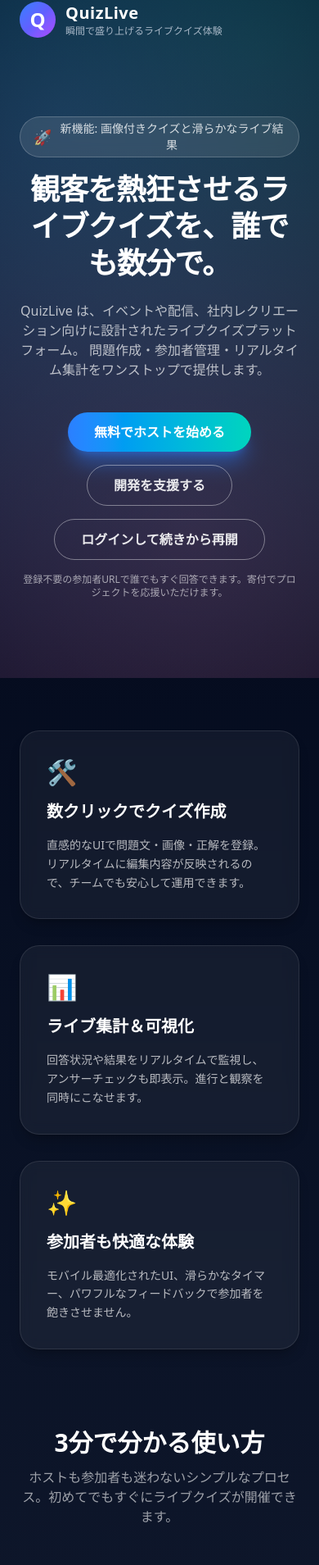
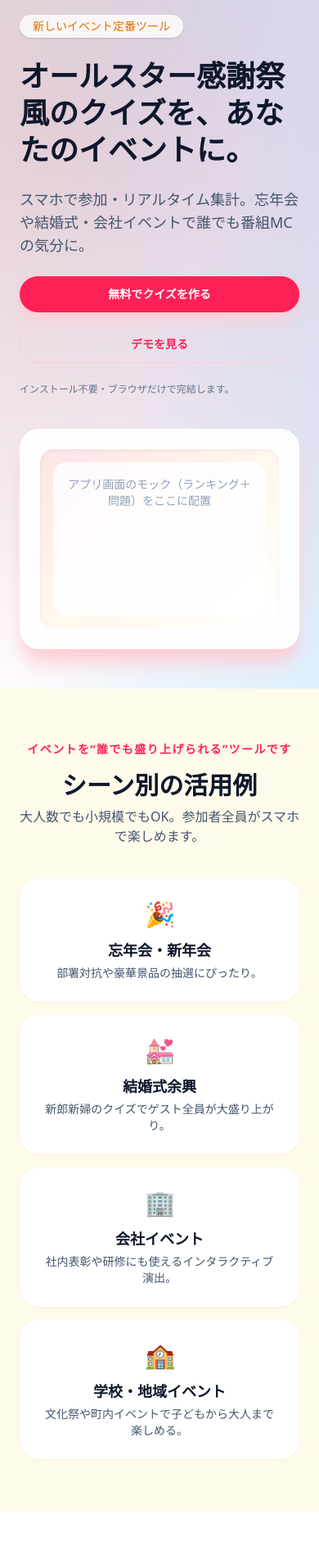
Before and after one commit to kutanitakuya/quiz-app-github, a Next.js app: page / in a window 390 px wide. Shown: the part 30-1939 px from the top of the page at 82% size. Built offline with nearby package versions, Linux system fonts and the light colour scheme; no server answers.

Commit message:
20251122 UI改善 結果画面修正

```diff
--- a/app/page.tsx
+++ b/app/page.tsx
@@ -2,257 +2,296 @@
 
 import Link from 'next/link';
 
+const scenes = [
+  { title: '忘年会・新年会', description: '部署対抗や豪華景品の抽選にぴったり。', emoji: '🎉' },
+  { title: '結婚式余興', description: '新郎新婦のクイズでゲスト全員が大盛り上がり。', emoji: '💒' },
+  { title: '会社イベント', description: '社内表彰や研修にも使えるインタラクティブ演出。', emoji: '🏢' },
+  { title: '学校・地域イベント', description: '文化祭や町内イベントで子どもから大人まで楽しめる。', emoji: '🏫' },
+];
+
 const features = [
   {
-    title: '数クリックでクイズ作成',
-    description:
-      '直感的なUIで問題文・画像・正解を登録。リアルタイムに編集内容が反映されるので、チームでも安心して運用できます。',
-    icon: '🛠️',
-  },
-  {
-    title: 'ライブ集計＆可視化',
-    description:
-      '回答状況や結果をリアルタイムで監視し、アンサーチェックも即表示。進行と観察を同時にこなせます。',
+    title: 'リアルタイム集計',
+    body: '回答状況が秒単位で変動。番組さながらの緊張感で盛り上がります。',
     icon: '📊',
   },
   {
-    title: '参加者も快適な体験',
-    description:
-      'モバイル最適化されたUI、滑らかなタイマー、パワフルなフィードバックで参加者を飽きさせません。',
-    icon: '✨',
+    title: '10問まで無料作成',
+    body: 'お試し利用に十分なボリューム。課金なしで全機能を体験できます。',
+    icon: '🎁',
+  },
+  {
+    title: 'スマホ参加OK',
+    body: 'URLやQRコードを配るだけ。アプリ不要で誰でもすぐ参加。',
+    icon: '📱',
+  },
+  {
+    title: '司会者モード',
+    body: 'スタート・締切・正解発表をワンタップで操作。進行が驚くほど楽に。',
+    icon: '🎤',
   },
 ];
 
 const steps = [
+  { step: '1', title: 'クイズを作る', detail: '問題文・画像・正解を入力するだけ。' },
+  { step: '2', title: 'URL/QRを共有', detail: '参加者はスマホでアクセスして待機。' },
+  { step: '3', title: '司会者がスタート', detail: 'リアルタイムに集計しながらイベントを盛り上げる！' },
+];
+
+const reviews = [
   {
-    title: '1. アカウント作成',
-    description:
-      'メールアドレスとパスワードでホスト用アカウントを登録。メール確認後すぐにクイズ作成が始められます。',
+    quote: '忘年会で一番盛り上がりました。タイマー演出が最高！',
+    name: '広告代理店 / 幹事 A さん',
   },
   {
-    title: '2. クイズを登録',
-    description:
-      '文章や画像付きの設問を最大全10問まで登録。制限時間や解説など、必要な情報をワンストップで設定可能です。',
+    quote: '結婚式の余興で新郎新婦クイズを実施。ゲスト全員が参加できて大満足でした。',
+    name: '新郎新婦のお友だち B さん',
   },
   {
-    title: '3. リンクを共有',
-    description:
-      '発行された参加用URLを共有するだけ。参加者はブラウザからアクセスし、その場で回答を送信できます。',
-  },
-  {
-    title: '4. ライブ配信',
-    description:
-      '進行画面でタイマーをスタートし、アンサーチェックや結果発表をワンクリックで操作。会場もオンライン配信もお任せ。',
+    quote: '司会がボタンひとつで進められるので、当日の段取りがぐっと楽になりました。',
+    name: 'IT企業 / 司会 C さん',
   },
 ];
 
 const faqs = [
-  {
-    question: '料金はかかりますか？',
-    answer:
-      '現在は無料でご利用いただけます。今後、商用利用に応じたプランを展開予定です。',
-  },
-  {
-    question: '画像サイズに制限はありますか？',
-    answer:
-      'はい。アップロード時に自動で圧縮・リサイズし、2MB以内に収まるよう最適化しています。',
-  },
-  {
-    question: 'インストールは必要ですか？',
-    answer:
-      'ブラウザだけで完結します。PC・タブレット・スマートフォンで利用可能です。',
-  },
-  {
-    question: '同時参加者は何人まで？',
-    answer:
-      'リアルタイムの参加者数に制限はありません。Firebaseのプランに応じてスケールします。',
-  },
+  { q: '何人まで参加できますか？', a: 'Firebase を利用しているため数百人規模でも問題ありません。' },
+  { q: 'スマホだけで参加できますか？', a: 'ブラウザがあればOK。アプリのインストールは不要です。' },
+  { q: '無料で使えますか？', a: 'はい。10問までのクイズ作成やライブ配信は無料です。' },
+  { q: '機械や専用の知識は必要ですか？', a: '必要ありません。司会者画面のボタンを押すだけで進行できます。' },
 ];
 
 export default function Home() {
   return (
-    <div className="min-h-screen bg-gradient-to-b from-slate-950 via-slate-900 to-slate-950 text-white">
-      <header className="relative overflow-hidden">
-        <div className="absolute inset-0 bg-[radial-gradient(circle_at_20%_20%,rgba(59,130,246,0.25),transparent)]" />
-        <div className="absolute inset-0 bg-[radial-gradient(circle_at_80%_10%,rgba(16,185,129,0.2),transparent)]" />
-        <div className="absolute inset-0 bg-[radial-gradient(circle_at_60%_80%,rgba(244,114,182,0.18),transparent)]" />
-
-        <nav className="relative z-10 mx-auto flex max-w-6xl items-center justify-between px-6 py-8">
-          <div className="flex items-center gap-3">
-            <span className="flex h-11 w-11 items-center justify-center rounded-full bg-gradient-to-br from-blue-500 via-indigo-500 to-purple-500 text-2xl font-bold">
-              Q
-            </span>
-            <div>
-              <p className="text-xl font-semibold tracking-wide">QuizLive</p>
-              <p className="text-xs text-slate-300/80">瞬間で盛り上げるライブクイズ体験</p>
+    <div className="min-h-screen bg-white text-slate-900">
+      {/* hero */}
+      <header className="relative overflow-hidden bg-gradient-to-br from-amber-50 via-white to-sky-100">
+        <div className="absolute inset-0 bg-[radial-gradient(circle_at_20%_20%,rgba(248,113,113,0.25),transparent)]" />
+        <div className="absolute inset-0 bg-[radial-gradient(circle_at_80%_0%,rgba(59,130,246,0.2),transparent)]" />
+        <div className="relative z-10 mx-auto flex max-w-6xl flex-col gap-10 px-6 py-12 lg:flex-row lg:items-center">
+          <div className="flex-1 space-y-6">
+            <p className="inline-flex items-center gap-2 rounded-full bg-white/80 px-4 py-1 text-sm font-medium text-amber-600 shadow">
+              新しいイベント定番ツール
+            </p>
+            <h1 className="text-4xl font-extrabold leading-tight text-slate-900 sm:text-5xl">
+              オールスター感謝祭風のクイズを、あなたのイベントに。
+            </h1>
+            <p className="text-lg text-slate-600">
+              スマホで参加・リアルタイム集計。忘年会や結婚式・会社イベントで誰でも番組MCの気分に。
+            </p>
+            <div className="flex flex-col gap-4 sm:flex-row">
+              <Link
+                href="/host"
+                className="rounded-full bg-rose-500 px-8 py-3 text-center text-sm font-semibold text-white shadow-lg shadow-rose-200 transition hover:bg-rose-400"
+              >
+                無料でクイズを作る
+              </Link>
+              <Link
+                href="/participant"
+                className="rounded-full border border-rose-200 px-8 py-3 text-center text-sm font-semibold text-rose-500 transition hover:border-rose-300 hover:text-rose-600"
+              >
+                デモを見る
+              </Link>
+            </div>
+            <p className="text-xs text-slate-500">インストール不要・ブラウザだけで完結します。</p>
+          </div>
+          <div className="flex-1">
+            <div className="rounded-3xl border border-white/70 bg-white/90 p-6 shadow-xl shadow-rose-200">
+              <div className="aspect-[4/3] rounded-2xl bg-gradient-to-br from-rose-100 via-orange-50 to-white p-4 shadow-inner">
+                <div className="h-full w-full rounded-2xl border border-dashed border-white/60 bg-white/80 p-4 text-center text-sm text-slate-400">
+                  アプリ画面のモック（ランキング＋問題）をここに配置
                 </div>
               </div>
-          <div className="hidden items-center gap-4 md:flex">
-            <Link
-              href="/donate"
-              className="rounded-full border border-white/30 px-4 py-2 text-sm font-medium text-white/90 transition hover:border-white hover:text-white"
-            >
-              寄付する
-            </Link>
-            <Link
-              href="/login"
-              className="rounded-full border border-white/30 px-4 py-2 text-sm font-medium text-white/90 transition hover:border-white hover:text-white"
-            >
-              ログイン
-            </Link>
-            <Link
-              href="/host"
-              className="rounded-full bg-gradient-to-r from-blue-500 to-blue-400 px-5 py-2 text-sm font-semibold text-white shadow-lg shadow-blue-500/40 transition hover:from-blue-400 hover:to-blue-300"
-            >
-              今すぐ試す
-            </Link>
             </div>
-        </nav>
-
-        <div className="relative z-10 mx-auto flex max-w-5xl flex-col items-center px-6 pb-24 pt-16 text-center">
-          <span className="mb-4 inline-flex items-center gap-2 rounded-full border border-white/20 bg-white/10 px-4 py-1 text-sm text-white/80 backdrop-blur">
-            <span className="text-lg">🚀</span>
-            新機能: 画像付きクイズと滑らかなライブ結果
-          </span>
-          <h1 className="max-w-3xl text-4xl font-bold leading-tight tracking-tight text-white sm:text-5xl lg:text-6xl">
-            観客を熱狂させるライブクイズを、誰でも数分で。
-          </h1>
-          <p className="mt-6 max-w-3xl text-base text-white/70 sm:text-lg">
-            QuizLive は、イベントや配信、社内レクリエーション向けに設計されたライブクイズプラットフォーム。
-            問題作成・参加者管理・リアルタイム集計をワンストップで提供します。
-          </p>
-          <div className="mt-10 flex flex-col items-center gap-4 sm:flex-row">
-            <Link
-              href="/host"
-              className="rounded-full bg-gradient-to-r from-blue-500 to-teal-400 px-8 py-3 text-base font-semibold text-white shadow-xl shadow-blue-500/40 transition hover:scale-[1.01] hover:from-blue-400 hover:to-teal-300"
-            >
-              無料でホストを始める
-            </Link>
-            <Link
-              href="/donate"
-              className="rounded-full border border-white/40 px-8 py-3 text-base font-semibold text-white/90 transition hover:border-white hover:text-white"
-            >
-              開発を支援する
-            </Link>
-            <Link
-              href="/login"
-              className="rounded-full border border-white/40 px-8 py-3 text-base font-semibold text-white/90 transition hover:border-white hover:text-white"
-            >
-              ログインして続きから再開
-            </Link>
           </div>
-          <p className="mt-4 text-xs text-white/60">
-            登録不要の参加者URLで誰でもすぐ回答できます。寄付でプロジェクトを応援いただけます。
-          </p>
         </div>
       </header>
 
-      <main className="relative z-10 space-y-24 pb-24">
-        <section className="mx-auto max-w-6xl px-6 mt-16">
-          <div className="grid gap-8 md:grid-cols-3">
+      <main className="space-y-20 pb-20">
+        {/* scene cards */}
+        <section className="bg-amber-50 py-16">
+          <div className="mx-auto max-w-6xl px-6">
+            <div className="mb-10 text-center">
+              <p className="text-sm font-semibold uppercase tracking-widest text-rose-500">
+                イベントを“誰でも盛り上げられる”ツールです
+              </p>
+              <h2 className="mt-4 text-3xl font-bold text-slate-900">シーン別の活用例</h2>
+              <p className="mt-2 text-slate-600">大人数でも小規模でもOK。参加者全員がスマホで楽しめます。</p>
+            </div>
+            <div className="grid gap-4 sm:grid-cols-2 lg:grid-cols-4">
+              {scenes.map((scene) => (
+                <div
+                  key={scene.title}
+                  className="rounded-3xl border border-white/70 bg-white p-6 text-center shadow-sm shadow-orange-100"
+                >
+                  <div className="text-3xl">{scene.emoji}</div>
+                  <h3 className="mt-3 text-lg font-semibold">{scene.title}</h3>
+                  <p className="mt-1 text-sm text-slate-600">{scene.description}</p>
+                </div>
+              ))}
+            </div>
+          </div>
+        </section>
+
+        {/* features */}
+        <section className="mx-auto max-w-6xl px-6">
+          <div className="mb-10 text-center">
+            <p className="text-sm font-semibold uppercase tracking-widest text-sky-500">
+              番組のようなドキドキ感を実現する機能
+            </p>
+            <h2 className="mt-4 text-3xl font-bold text-slate-900">QuizLive の特徴</h2>
+          </div>
+          <div className="grid gap-6 md:grid-cols-2">
             {features.map((feature) => (
               <div
                 key={feature.title}
-                className="rounded-3xl border border-white/10 bg-white/5 p-8 shadow-lg shadow-black/20 backdrop-blur transition hover:translate-y-[-4px] hover:bg-white/10"
+                className="flex gap-4 rounded-3xl border border-slate-100 bg-white p-6 shadow-lg shadow-slate-100"
               >
-                <div className="mb-4 text-3xl">{feature.icon}</div>
-                <h3 className="text-xl font-semibold text-white">{feature.title}</h3>
-                <p className="mt-4 text-sm leading-relaxed text-white/70">{feature.description}</p>
+                <div className="text-3xl">{feature.icon}</div>
+                <div>
+                  <h3 className="text-lg font-semibold text-slate-900">{feature.title}</h3>
+                  <p className="mt-2 text-sm text-slate-600">{feature.body}</p>
+                </div>
               </div>
             ))}
           </div>
         </section>
 
-        <section className="mx-auto max-w-5xl px-6">
+        {/* mock demo */}
+        <section className="bg-gradient-to-br from-sky-50 to-rose-50 py-16">
+          <div className="mx-auto max-w-6xl px-6">
             <div className="mb-12 text-center">
-            <h2 className="text-3xl font-bold text-white sm:text-4xl">3分で分かる使い方</h2>
-            <p className="mt-3 text-white/60">
-              ホストも参加者も迷わないシンプルなプロセス。初めてでもすぐにライブクイズが開催できます。
+              <p className="text-sm font-semibold uppercase tracking-widest text-sky-500">
+                デモイメージ
               </p>
+              <h2 className="mt-4 text-3xl font-bold text-slate-900">番組風の画面をそのまま再現</h2>
             </div>
-          <div className="grid gap-6 md:grid-cols-2">
-            {steps.map((step) => (
-              <div
-                key={step.title}
-                className="rounded-3xl border border-white/10 bg-gradient-to-br from-white/10 to-white/[0.03] p-6 shadow-lg shadow-black/10 backdrop-blur"
-              >
-                <h3 className="text-lg font-semibold text-white">{step.title}</h3>
-                <p className="mt-3 text-sm text-white/70">{step.description}</p>
+            <div className="grid gap-6 lg:grid-cols-3">
+              <div className="lg:col-span-2">
+                <div className="rounded-[40px] border-4 border-white bg-white shadow-2xl">
+                  <div className="rounded-[36px] border border-slate-100 bg-gradient-to-br from-white to-slate-50 p-10 text-center text-slate-400">
+                    スマホのモックアップ（問題画面）
                   </div>
-            ))}
                 </div>
-        </section>
-
-        <section className="mx-auto max-w-5xl px-6">
-          <div className="rounded-3xl bg-gradient-to-br from-blue-600/30 to-indigo-600/20 p-10 shadow-xl shadow-blue-900/30 backdrop-blur">
-            <div className="flex flex-col gap-8 md:flex-row md:items-center">
-              <div className="md:w-1/2">
-                <h2 className="text-3xl font-bold text-white sm:text-4xl">感動のあるクイズイベントを。</h2>
-                <p className="mt-4 text-sm leading-relaxed text-white/70">
-                  ライブ会場、ウェビナー、学習イベント、社内研修ーーあらゆるシーンで QuizLive が活躍します。
-                  制限時間アニメーションや回答フィードバックなど、参加者が熱中する仕掛けを多数搭載。
-                </p>
               </div>
-              <div className="md:w-1/2">
-                <div className="rounded-2xl border border-white/20 bg-white/10 p-6 shadow-lg shadow-blue-900/20">
-                  <ul className="space-y-3 text-sm text-white/80">
-                    <li className="flex items-start gap-3">
-                      <span className="mt-0.5 text-xl">✅</span>
-                      <p>ホスト画面から参加リンクを即発行。共有もラクラク。</p>
-                    </li>
-                    <li className="flex items-start gap-3">
-                      <span className="mt-0.5 text-xl">✅</span>
-                      <p>参加者画面はスマホ最適化済み。滑らかなタイマーとアニメーション。</p>
-                    </li>
-                    <li className="flex items-start gap-3">
-                      <span className="mt-0.5 text-xl">✅</span>
-                      <p>回答状況・結果をリアルタイム集計。アンサーチェックもワンタップ。</p>
-                    </li>
-                    <li className="flex items-start gap-3">
-                      <span className="mt-0.5 text-xl">✅</span>
-                      <p>画像付き設問を自動圧縮＆最適化。アップロードもスムーズです。</p>
-                    </li>
-                  </ul>
+              <div className="space-y-4">
+                <div className="rounded-3xl border border-white bg-white p-6 text-center text-slate-400 shadow">
+                  ライブ回答状況のイメージ
+                </div>
+                <div className="rounded-3xl border border-white bg-white p-6 text-center text-slate-400 shadow">
+                  ランキング画面のイメージ
                 </div>
               </div>
             </div>
           </div>
         </section>
 
+        {/* steps */}
         <section className="mx-auto max-w-5xl px-6">
           <div className="mb-10 text-center">
-            <h2 className="text-3xl font-bold text-white sm:text-4xl">よくあるご質問</h2>
-            <p className="mt-3 text-white/60">導入前の不安を解消するためのFAQをご用意しました。</p>
+            <p className="text-sm font-semibold uppercase tracking-widest text-amber-500">
+              準備はたった3ステップ
+            </p>
+            <h2 className="mt-3 text-3xl font-bold text-slate-900">誰でもすぐ始められます</h2>
+          </div>
+          <div className="grid gap-6 md:grid-cols-3">
+            {steps.map((step) => (
+              <div key={step.step} className="rounded-3xl border border-slate-100 bg-white p-6 shadow-sm">
+                <div className="mb-2 inline-flex h-10 w-10 items-center justify-center rounded-full bg-rose-100 font-semibold text-rose-500">
+                  {step.step}
+                </div>
+                <h3 className="text-lg font-semibold">{step.title}</h3>
+                <p className="mt-2 text-sm text-slate-600">{step.detail}</p>
+              </div>
+            ))}
+          </div>
+        </section>
+
+        {/* reviews */}
+        <section className="bg-white py-16">
+          <div className="mx-auto max-w-6xl px-6">
+            <div className="mb-10 text-center">
+              <p className="text-sm font-semibold uppercase tracking-widest text-rose-500">
+                利用者の声
+              </p>
+              <h2 className="mt-4 text-3xl font-bold text-slate-900">
+                使ってみたら、イベントが本当に “変わった”！
+              </h2>
+            </div>
+            <div className="grid gap-6 md:grid-cols-3">
+              {reviews.map((review) => (
+                <div key={review.quote} className="rounded-3xl border border-slate-100 bg-white p-6 shadow-lg shadow-slate-100">
+                  <p className="text-sm text-slate-700">“{review.quote}”</p>
+                  <p className="mt-4 text-xs font-semibold text-slate-500">{review.name}</p>
+                </div>
+              ))}
+            </div>
+          </div>
+        </section>
+
+        {/* FAQ */}
+        <section className="mx-auto max-w-5xl px-6">
+          <div className="mb-10 text-center">
+            <p className="text-sm font-semibold uppercase tracking-widest text-slate-500">よくある質問</p>
+            <h2 className="mt-3 text-3xl font-bold text-slate-900">FAQ</h2>
           </div>
           <div className="space-y-4">
             {faqs.map((faq) => (
-              <details
-                key={faq.question}
-                className="group rounded-2xl border border-white/10 bg-white/5 px-6 py-4 shadow-lg shadow-black/10 backdrop-blur"
-              >
-                <summary className="flex cursor-pointer items-center justify-between text-left text-white">
-                  <span className="text-sm font-semibold">{faq.question}</span>
-                  <span className="text-xl transition group-open:rotate-45">+</span>
+              <details key={faq.q} className="group rounded-2xl border border-slate-100 bg-white px-6 py-4 shadow-sm">
+                <summary className="flex cursor-pointer items-center justify-between text-left text-base font-semibold text-slate-800">
+                  <span>{faq.q}</span>
+                  <span className="text-xl text-slate-400 transition group-open:rotate-45">+</span>
                 </summary>
-                <p className="mt-3 text-sm text-white/70">{faq.answer}</p>
+                <p className="mt-3 text-sm text-slate-600">{faq.a}</p>
               </details>
             ))}
           </div>
         </section>
+
+        {/* final CTA */}
+        <section className="bg-gradient-to-r from-rose-500 to-sky-500 py-16 text-white">
+          <div className="mx-auto flex max-w-5xl flex-col items-center gap-6 px-6 text-center">
+            <h2 className="text-3xl font-extrabold">
+              あなたのイベントを、もっとワクワクさせよう！
+            </h2>
+            <p className="max-w-3xl text-sm text-white/90">
+              スマホ1つで、司会者も参加者も、番組のような興奮を味わえます。今すぐ無料でクイズを作ってみませんか？
+            </p>
+            <div className="flex flex-col gap-4 sm:flex-row">
+              <Link
+                href="/host"
+                className="rounded-full bg-white px-8 py-3 text-sm font-semibold text-rose-500 shadow-lg shadow-rose-200 hover:bg-rose-50"
+              >
+                無料でクイズを作る
+              </Link>
+              <Link
+                href="/participant"
+                className="rounded-full border border-white/60 px-8 py-3 text-sm font-semibold text-white hover:bg-white/10"
+              >
+                デモを見る
+              </Link>
+            </div>
+          </div>
+        </section>
       </main>
 
-      <footer className="border-t border-white/5 bg-black/30 py-10 backdrop-blur">
-        <div className="mx-auto flex max-w-6xl flex-col items-center justify-between gap-6 px-6 text-sm text-white/60 md:flex-row">
-          <p>© {new Date().getFullYear()} QuizLive. All rights reserved.</p>
+      <footer className="border-t border-slate-100 bg-white py-10">
+        <div className="mx-auto flex max-w-6xl flex-col items-center gap-4 px-6 text-sm text-slate-500 md:flex-row md:justify-between">
+          <div className="flex items-center gap-2 text-slate-700">
+            <span className="text-xl font-bold text-rose-500">QuizLive</span>
+            <span>© {new Date().getFullYear()}</span>
+          </div>
           <div className="flex items-center gap-4">
-            <Link href="/login" className="hover:text-white">
+            <Link href="/login" className="hover:text-slate-700">
               ログイン
             </Link>
-            <Link href="/host" className="hover:text-white">
+            <Link href="/host" className="hover:text-slate-700">
               ホスト用ダッシュボード
             </Link>
-            <Link href="/participant" className="hover:text-white">
-              参加者用リンク
+            <Link href="/donate" className="hover:text-slate-700">
+              寄付する
+            </Link>
+            <Link href="/participant" className="hover:text-slate-700">
+              参加者デモ
             </Link>
           </div>
         </div>
```
Also changed, not shown: app/host/page.tsx (+100 -13 lines), app/participant/page.tsx (+73 -7 lines). Lines whose indentation alone changed are shown as unchanged.
